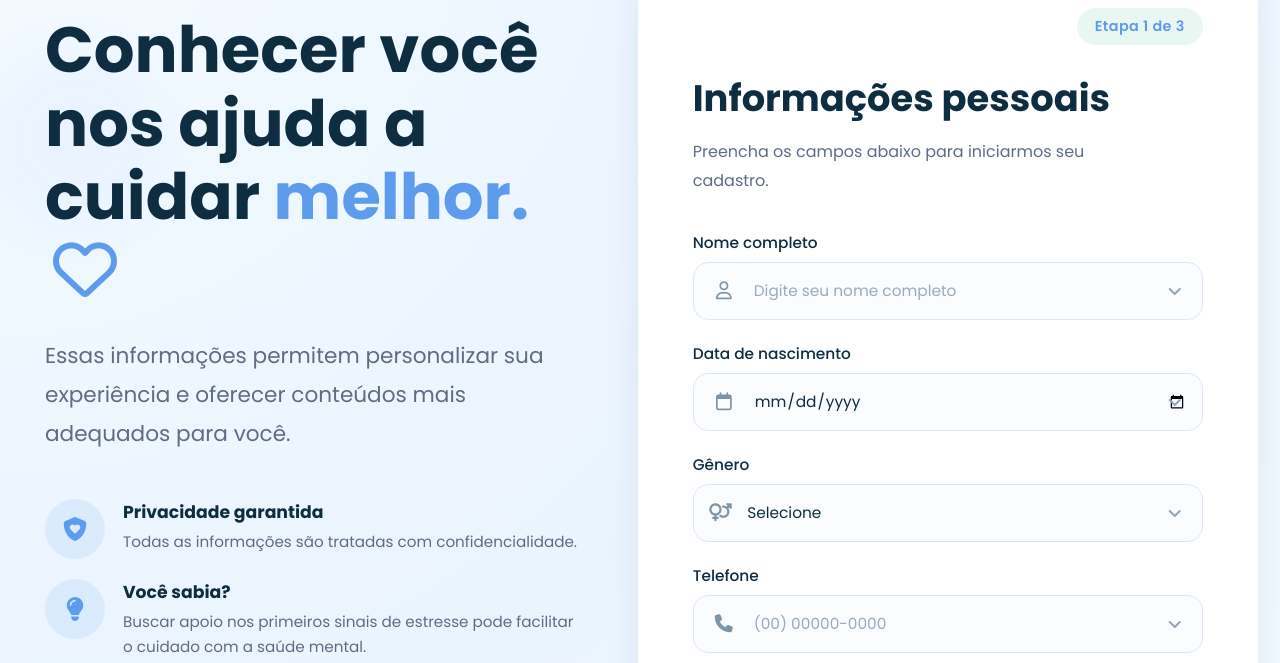
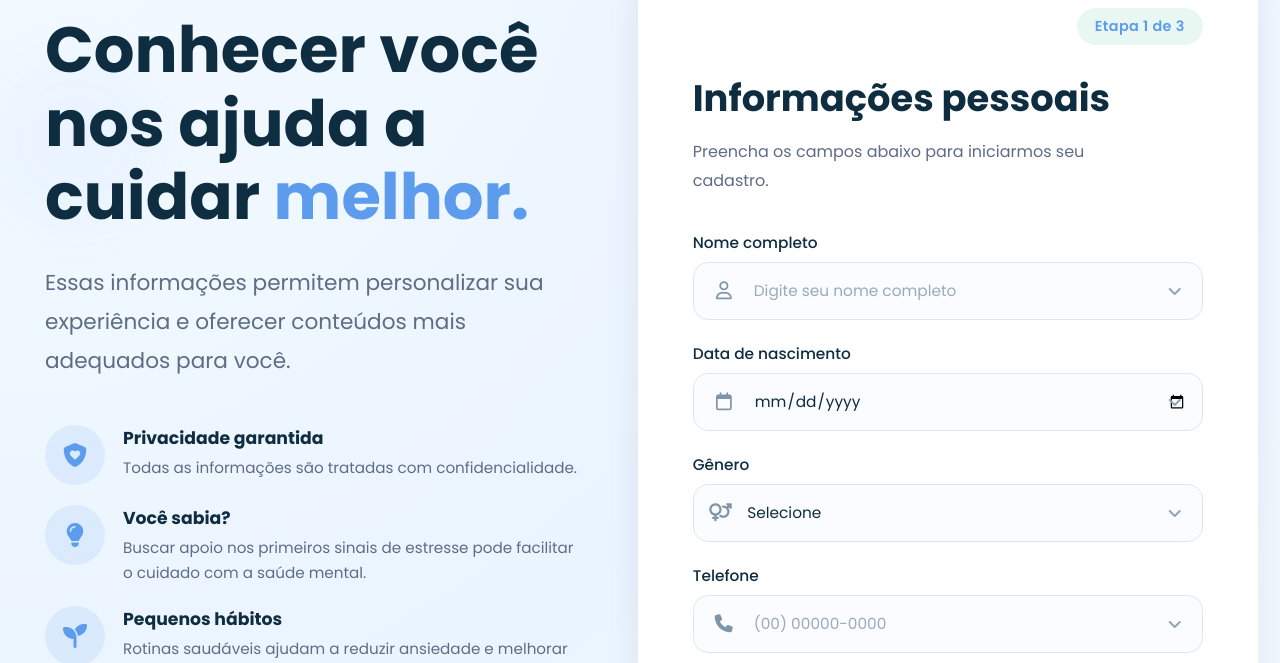
Before and after one commit to manub3rnst/Clear-Minds, a plain HTML site: page formulario.html in a window 1280 px wide. Shown: the part 137-800 px from the top of the page. Drawn offline with Linux system fonts and the light colour scheme.

Commit message:
Remove heart icon from header in formulario.html, formulario2.html, index.html, and login.html for cleaner design.

```diff
--- a/formulario.html
+++ b/formulario.html
@@ -51,7 +51,7 @@
 Conhecer você nos ajuda
 a cuidar <span>melhor.</span>
 
-<i class="fa-regular fa-heart"></i>
+<!--<i class="fa-regular fa-heart"></i>-->
 
 </h1>
 
```
Also changed, not shown: formulario2.html (+1 -1 lines), index.html (+1 -1 lines), login.html (+1 -1 lines).
